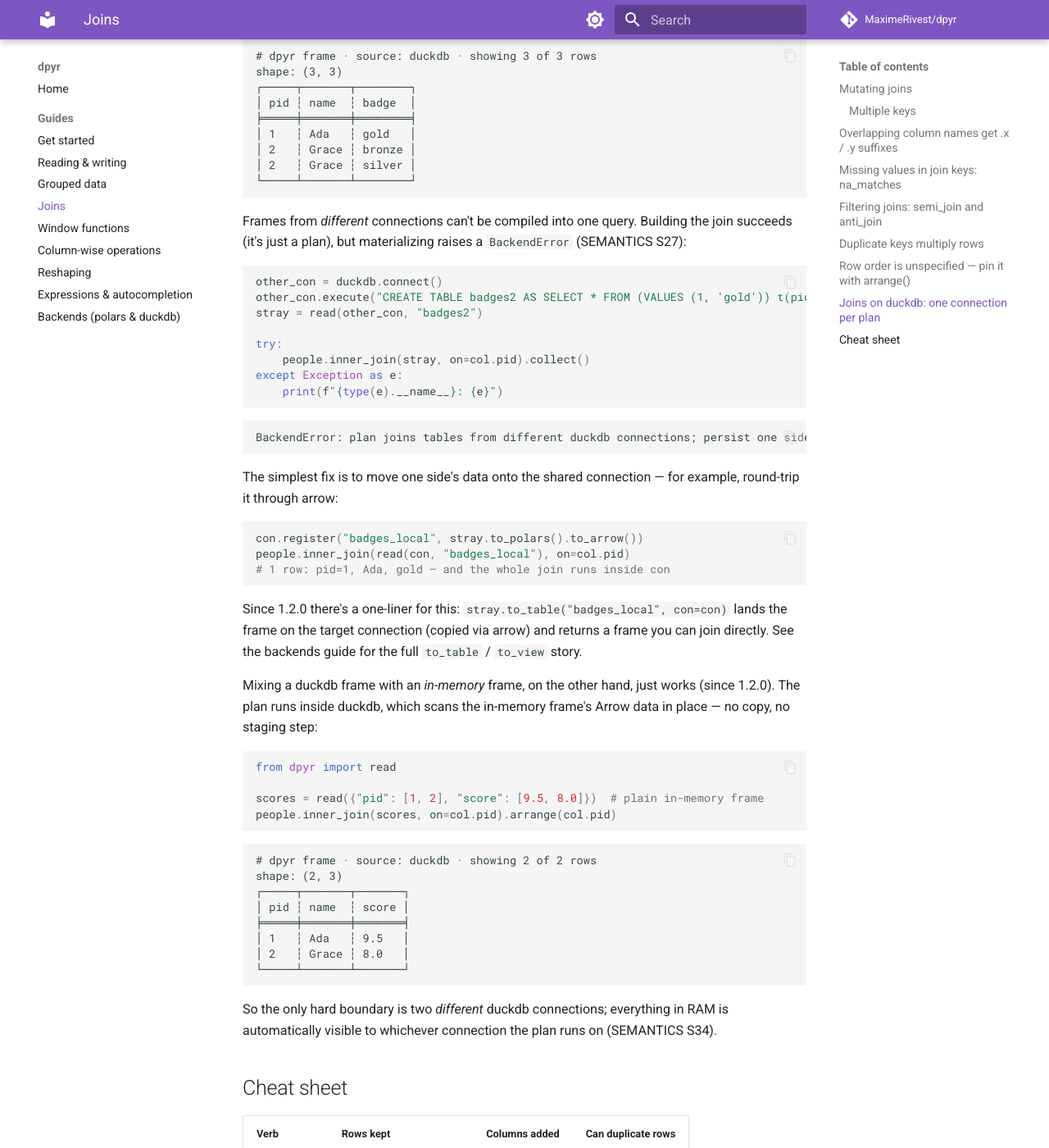
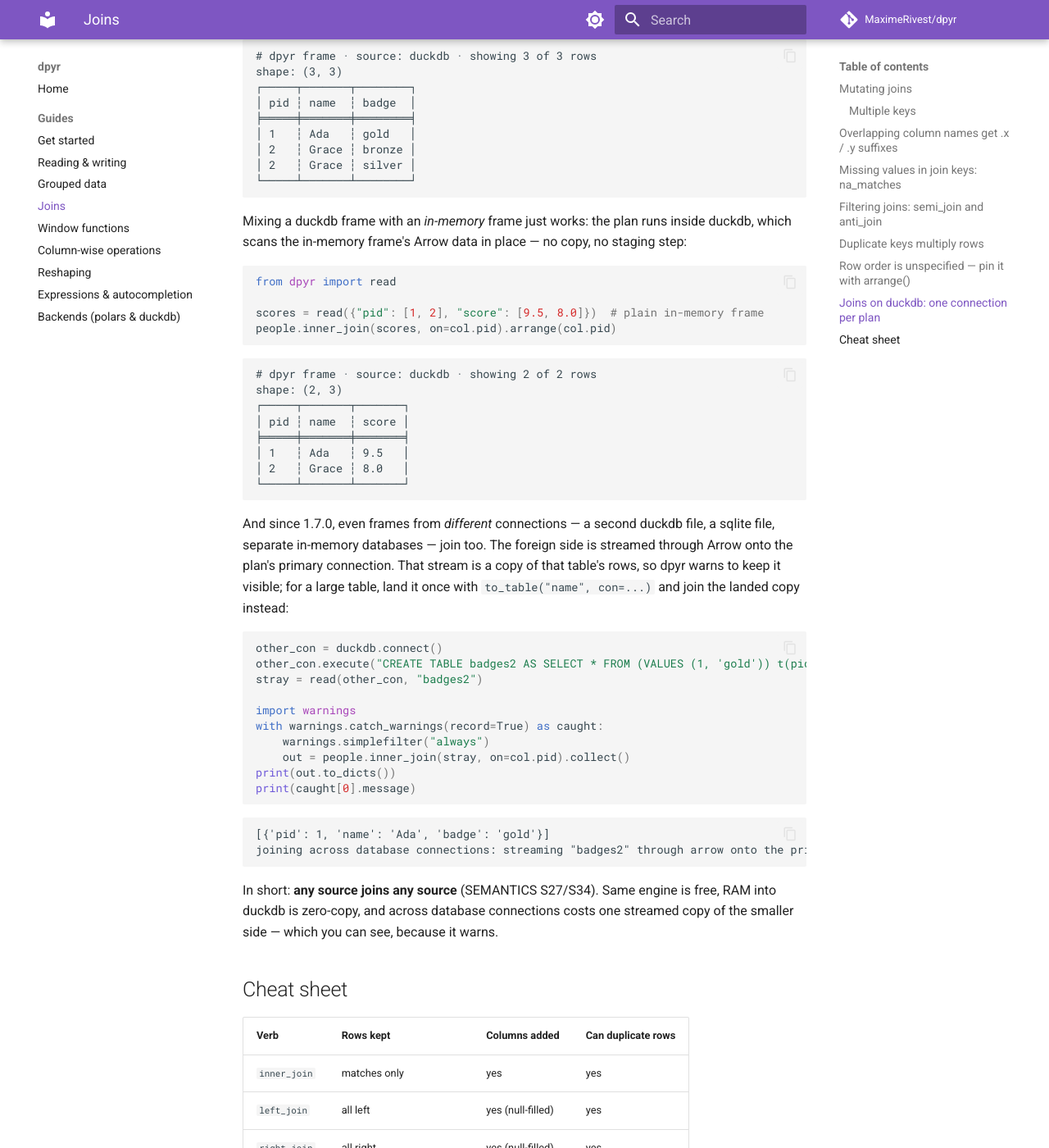
Before and after one commit to MaximeRivest/dpyr, an MkDocs documentation site: the page built from docs/guide/joins.md, in a window 1280 px wide and 1400 px high, scrolled down 5274 px. Shown: the whole window at 82% size. Built offline with MkDocs 1.6.1 and Material for MkDocs 9.7.7, drawn with Linux system fonts in a browser that asks for light colours; comment, search, counter and statistics services are not loaded.

Commit message:
1.7.0: joins work from anything to anything
Tables on different database connections — a second duckdb file, a
sqlite file, separate in-memory databases — now join: the foreign side
streams through arrow onto the plan's primary connection. The stream is
a copy of that table's rows, so it emits a UserWarning naming the table
and suggesting to_table()/persist() for large ones; the compiler routes
foreign sources to bridge views via a primary-connection context set
around compilation. to_view() across connections still raises (a view
cannot reference another connection's tables).

The 1.0 review's cross-connection hazard (silently reading a same-named
local table) is now structurally impossible and regression-tested: the
bridged join reads the right table from the right connection. A matrix
test exercises every source-pair combination (in-memory, csv, parquet,
two duckdb files, sqlite). Joins/backends/reading guides updated with
executed examples; SEMANTICS S27 revised.

````diff
--- a/docs/guide/joins.md
+++ b/docs/guide/joins.md
@@ -284,42 +284,9 @@ shape: (3, 3)
 └─────┴───────┴────────┘
 ```
 
-Frames from *different* connections can't be compiled into one query.
-Building the join succeeds (it's just a plan), but materializing raises a
-`BackendError` (SEMANTICS S27):
-
-```python
-other_con = duckdb.connect()
-other_con.execute("CREATE TABLE badges2 AS SELECT * FROM (VALUES (1, 'gold')) t(pid, badge)")
-stray = read(other_con, "badges2")
-
-try:
-    people.inner_join(stray, on=col.pid).collect()
-except Exception as e:
-    print(f"{type(e).__name__}: {e}")
-```
-
-```text
-BackendError: plan joins tables from different duckdb connections; persist one side or use a single connection
-```
-
-The simplest fix is to move one side's data onto the shared connection —
-for example, round-trip it through arrow:
-
-```python
-con.register("badges_local", stray.to_polars().to_arrow())
-people.inner_join(read(con, "badges_local"), on=col.pid)
-# 1 row: pid=1, Ada, gold — and the whole join runs inside con
-```
-
-Since 1.2.0 there's a one-liner for this: `stray.to_table("badges_local",
-con=con)` lands the frame on the target connection (copied via arrow) and
-returns a frame you can join directly. See the backends guide for the full
-`to_table` / `to_view` story.
-
-Mixing a duckdb frame with an *in-memory* frame, on the other hand, just
-works (since 1.2.0). The plan runs inside duckdb, which scans the
-in-memory frame's Arrow data in place — no copy, no staging step:
+Mixing a duckdb frame with an *in-memory* frame just works: the plan runs
+inside duckdb, which scans the in-memory frame's Arrow data in place — no
+copy, no staging step:
 
 ```python
 from dpyr import read
@@ -339,9 +306,35 @@ shape: (2, 3)
 └─────┴───────┴───────┘
 ```
 
-So the only hard boundary is two *different* duckdb connections; everything
-in RAM is automatically visible to whichever connection the plan runs on
-(SEMANTICS S34).
+And since 1.7.0, even frames from *different* connections — a second
+duckdb file, a sqlite file, separate in-memory databases — join too. The
+foreign side is streamed through Arrow onto the plan's primary
+connection. That stream is a copy of that table's rows, so dpyr warns to
+keep it visible; for a large table, land it once with
+`to_table("name", con=...)` and join the landed copy instead:
+
+```python
+other_con = duckdb.connect()
+other_con.execute("CREATE TABLE badges2 AS SELECT * FROM (VALUES (1, 'gold')) t(pid, badge)")
+stray = read(other_con, "badges2")
+
+import warnings
+with warnings.catch_warnings(record=True) as caught:
+    warnings.simplefilter("always")
+    out = people.inner_join(stray, on=col.pid).collect()
+print(out.to_dicts())
+print(caught[0].message)
+```
+
+```text
+[{'pid': 1, 'name': 'Ada', 'badge': 'gold'}]
+joining across database connections: streaming "badges2" through arrow onto the primary connection; persist()/to_table() it there first if it is large
+```
+
+In short: **any source joins any source** (SEMANTICS S27/S34). Same
+engine is free, RAM into duckdb is zero-copy, and across database
+connections costs one streamed copy of the smaller side — which you can
+see, because it warns.
 
 ## Cheat sheet
 
--- a/pyproject.toml
+++ b/pyproject.toml
@@ -1,6 +1,6 @@
 [project]
 name = "dpyr"
-version = "1.6.0"
+version = "1.7.0"
 description = "dplyr for Python: tidy piped verbs over polars and duckdb, with real autocompletion and dplyr-verified semantics."
 readme = "README.md"
 requires-python = ">=3.10"
--- a/src/dpyr/__init__.py
+++ b/src/dpyr/__init__.py
@@ -67,7 +67,7 @@ from .tidyselect import (
     where,
 )
 
-__version__ = "1.6.0"
+__version__ = "1.7.0"
 
 __all__ = [
     # frame + sources
````
Also changed, not shown: docs/ROADMAP.md (+9 -0 lines), docs/SEMANTICS.md (+1 -0 lines), docs/guide/backends.md (+18 -7 lines), docs/guide/reading.md (+4 -1 lines), 4 other files.
